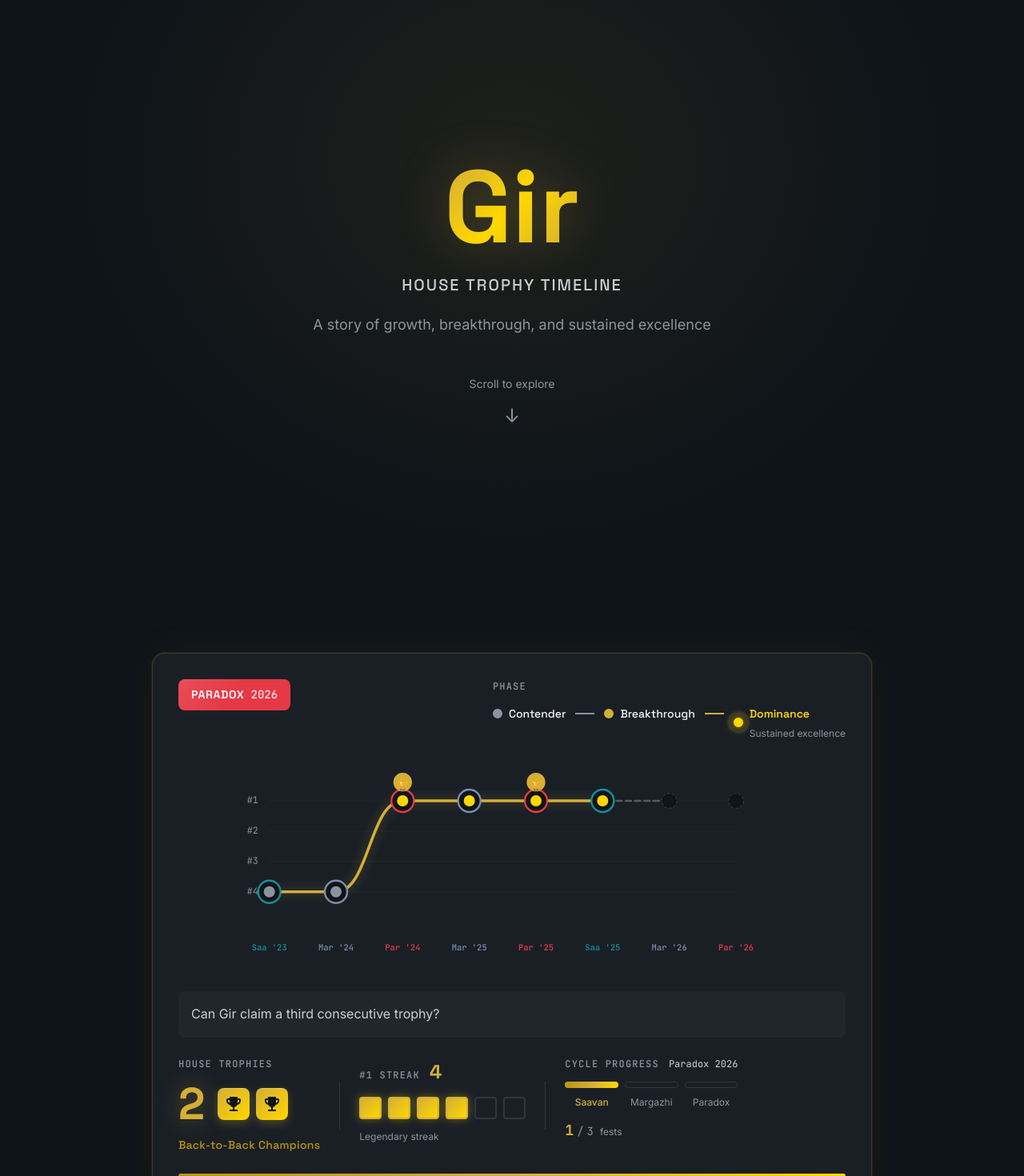
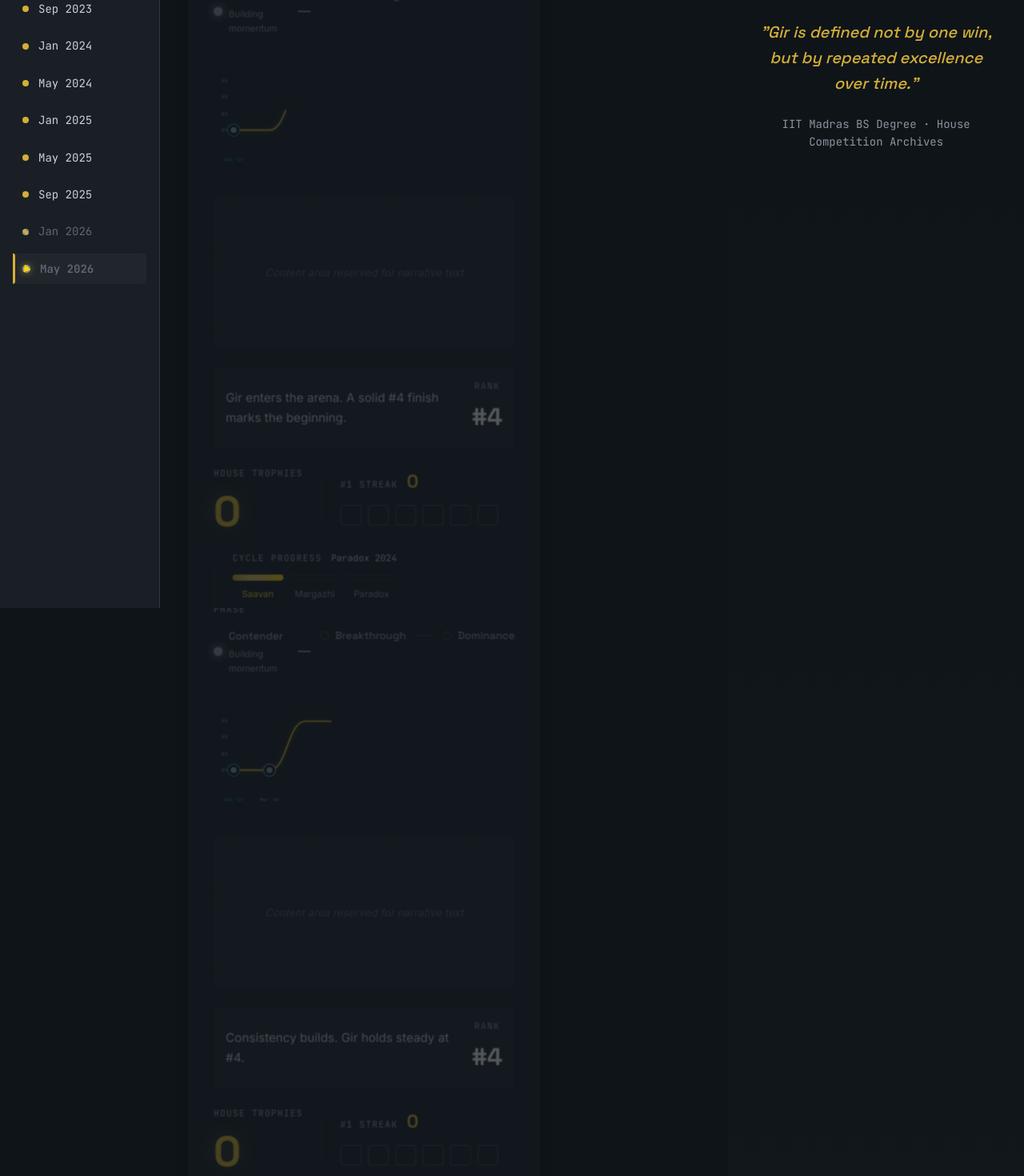
Before and after one commit to r34l-rudr44/gir-timeline, a React (Vite) app: page / in a window 1280 px wide. Shown: the part 40-1510 px from the top of the page at 80% size. Built offline with nearby package versions, Linux system fonts and the light colour scheme.

Commit message:
Restructure layout: Add left sidebar timeline, improve trophy icons, add content area

```diff
--- a/src/components/RankChart/RankChart.module.css
+++ b/src/components/RankChart/RankChart.module.css
@@ -96,10 +96,8 @@
   }
 }
 
-.trophyIcon {
-  font-size: 10px;
-  text-anchor: middle;
-  dominant-baseline: middle;
+.trophyMarker {
+  filter: drop-shadow(0 2px 4px rgba(0, 0, 0, 0.3));
 }
 
 .eventLabel {
--- /dev/null
+++ b/src/components/SidebarTimeline/SidebarTimeline.module.css
@@ -0,0 +1,158 @@
+.sidebar {
+  position: fixed;
+  left: 0;
+  top: 0;
+  width: 200px;
+  height: 100vh;
+  background: var(--bg-elevated);
+  border-right: 1px solid var(--border-subtle);
+  padding: var(--space-8) var(--space-4);
+  overflow-y: auto;
+  z-index: 10;
+}
+
+.timeline {
+  display: flex;
+  flex-direction: column;
+  gap: var(--space-2);
+}
+
+.timelineItem {
+  display: flex;
+  align-items: center;
+  gap: var(--space-3);
+  padding: var(--space-2) var(--space-3);
+  cursor: pointer;
+  position: relative;
+  transition: all var(--duration-fast) var(--ease-out);
+  border-radius: var(--radius-sm);
+}
+
+.timelineItem:hover {
+  background: var(--bg-card);
+}
+
+.timelineItem.active {
+  background: var(--bg-card);
+}
+
+.activeIndicator {
+  position: absolute;
+  left: 0;
+  top: 50%;
+  transform: translateY(-50%);
+  width: 3px;
+  height: 100%;
+  background: var(--gold-primary);
+  border-radius: 0 var(--radius-sm) var(--radius-sm) 0;
+}
+
+.dot {
+  width: 8px;
+  height: 8px;
+  border-radius: var(--radius-full);
+  background: var(--border-subtle);
+  border: 2px solid var(--bg-elevated);
+  flex-shrink: 0;
+  transition: all var(--duration-normal) var(--ease-out);
+}
+
+.timelineItem.past .dot {
+  background: var(--gold-primary);
+  border-color: var(--gold-primary);
+}
+
+.timelineItem.active .dot {
+  background: var(--gold-bright);
+  border-color: var(--gold-bright);
+  box-shadow: 0 0 8px rgba(255, 215, 0, 0.5);
+  width: 10px;
+  height: 10px;
+}
+
+.timelineItem.upcoming .dot {
+  border-style: dashed;
+  border-color: var(--text-muted);
+}
+
+.label {
+  font-family: var(--font-mono);
+  font-size: var(--text-sm);
+  color: var(--text-muted);
+  transition: color var(--duration-normal) var(--ease-out);
+}
+
+.timelineItem.past .label {
+  color: var(--text-secondary);
+}
+
+.timelineItem.active .label {
+  color: var(--gold-primary);
+  font-weight: var(--weight-semibold);
+}
+
+.timelineItem.upcoming .label {
+  color: var(--text-muted);
+  opacity: 0.6;
+}
+
+/* Scrollbar styling */
+.sidebar::-webkit-scrollbar {
+  width: 4px;
+}
+
+.sidebar::-webkit-scrollbar-track {
+  background: transparent;
+}
+
+.sidebar::-webkit-scrollbar-thumb {
+  background: var(--border-subtle);
+  border-radius: var(--radius-full);
+}
+
+.sidebar::-webkit-scrollbar-thumb:hover {
+  background: var(--gold-muted);
+}
+
+/* Responsive */
+@media (max-width: 1024px) {
+  .sidebar {
+    width: 160px;
+  }
+
+  .label {
+    font-size: var(--text-xs);
+  }
+}
+
+@media (max-width: 768px) {
+  .sidebar {
+    position: relative;
+    width: 100%;
+    height: auto;
+    border-right: none;
+    border-bottom: 1px solid var(--border-subtle);
+    padding: var(--space-4);
+  }
+
+  .timeline {
+    flex-direction: row;
+    overflow-x: auto;
+    gap: var(--space-4);
+  }
+
+  .timelineItem {
+    flex-direction: column;
+    min-width: 80px;
+    text-align: center;
+  }
+
+  .activeIndicator {
+    left: 50%;
+    top: 0;
+    transform: translateX(-50%);
+    width: 100%;
+    height: 3px;
+    border-radius: var(--radius-sm) var(--radius-sm) 0 0;
+  }
+}
--- /dev/null
+++ b/src/components/SidebarTimeline/SidebarTimeline.tsx
@@ -0,0 +1,51 @@
+import { festHistory } from '../../data/festHistory';
+import styles from './SidebarTimeline.module.css';
+
+interface SidebarTimelineProps {
+  currentIndex: number;
+  onEventClick?: (index: number) => void;
+}
+
+export function SidebarTimeline({ currentIndex, onEventClick }: SidebarTimelineProps) {
+  return (
+    <aside className={styles.sidebar}>
+      <div className={styles.timeline}>
+        {festHistory.map((event, index) => {
+          const isActive = index === currentIndex;
+          const isPast = index < currentIndex;
+          const isUpcoming = event.status === 'upcoming';
+
+          // Format date label
+          const getDateLabel = () => {
+            const monthMap: Record<string, string> = {
+              'Saavan': 'Sep',
+              'Margazhi': 'Jan',
+              'Paradox': 'May'
+            };
+            const month = monthMap[event.fest] || event.fest.slice(0, 3);
+            return `${month} ${event.year}`;
+          };
+
+          return (
+            <div
+              key={event.id}
+              className={`
+                ${styles.timelineItem}
+                ${isActive ? styles.active : ''}
+                ${isPast ? styles.past : ''}
+                ${isUpcoming ? styles.upcoming : ''}
+              `}
+              onClick={() => onEventClick?.(index)}
+            >
+              {isActive && <div className={styles.activeIndicator} />}
+              <div className={styles.dot} />
+              <span className={styles.label}>{getDateLabel()}</span>
+            </div>
+          );
+        })}
+      </div>
+    </aside>
+  );
+}
+
+export default SidebarTimeline;
--- /dev/null
+++ b/src/components/SidebarTimeline/index.ts
@@ -0,0 +1,2 @@
+export { SidebarTimeline } from './SidebarTimeline';
+export { default } from './SidebarTimeline';
--- a/src/components/Timeline/Timeline.module.css
+++ b/src/components/Timeline/Timeline.module.css
@@ -1,130 +1,26 @@
 .wrapper {
   min-height: 100vh;
   background: var(--bg-dark);
+  display: flex;
 }
 
-/* Hero Section */
-.hero {
-  min-height: 100vh;
-  display: flex;
-  align-items: center;
-  justify-content: center;
-  padding: var(--space-8);
+/* Main Container - Right Side Content */
+.mainContainer {
+  flex: 1;
+  margin-left: 200px; /* Sidebar width */
   position: relative;
-  overflow: hidden;
 }
 
-.hero::before {
-  content: '';
-  position: absolute;
-  inset: 0;
-  background: radial-gradient(
-    ellipse at 50% 30%,
-    rgba(212, 175, 55, 0.08) 0%,
-    transparent 60%
-  );
-  pointer-events: none;
+.contentSections {
+  position: relative;
 }
 
-.heroContent {
-  text-align: center;
-  max-width: 600px;
+.contentSection {
+  min-height: 100vh;
+  position: relative;
 }
 
-.title {
-  display: flex;
-  flex-direction: column;
-  gap: var(--space-2);
-  margin-bottom: var(--space-6);
-}
-
-.house {
-  font-family: var(--font-display);
-  font-size: clamp(4rem, 15vw, 8rem);
-  font-weight: var(--weight-bold);
-  background: linear-gradient(
-    135deg,
-    var(--gold-muted) 0%,
-    var(--gold-primary) 30%,
-    var(--gold-bright) 50%,
-    var(--gold-primary) 70%,
-    var(--gold-muted) 100%
-  );
-  -webkit-background-clip: text;
-  -webkit-text-fill-color: transparent;
-  background-clip: text;
-  text-shadow: none;
-  filter: drop-shadow(0 0 30px rgba(212, 175, 55, 0.3));
-  animation: shimmerText 3s ease-in-out infinite;
-}
-
-@keyframes shimmerText {
-  0%, 100% {
-    background-position: 0% 50%;
-  }
-  50% {
-    background-position: 100% 50%;
-  }
-}
-
-.subtitle {
-  font-family: var(--font-display);
-  font-size: var(--text-xl);
-  font-weight: var(--weight-medium);
-  color: var(--text-secondary);
-  letter-spacing: 0.1em;
-  text-transform: uppercase;
-}
-
-.tagline {
-  font-family: var(--font-body);
-  font-size: var(--text-lg);
-  color: var(--text-muted);
-  margin-bottom: var(--space-12);
-}
-
-.scrollHint {
-  display: flex;
-  flex-direction: column;
-  align-items: center;
-  gap: var(--space-2);
-  color: var(--text-muted);
-  font-size: var(--text-sm);
-  animation: fadeInUp 1s ease-out 0.5s backwards;
-}
-
-.scrollArrow {
-  font-size: var(--text-2xl);
-  animation: bounce 2s ease-in-out infinite;
-}
-
-@keyframes bounce {
-  0%, 100% {
-    transform: translateY(0);
-  }
-  50% {
-    transform: translateY(8px);
-  }
-}
-
-@keyframes fadeInUp {
-  from {
-    opacity: 0;
-    transform: translateY(20px);
-  }
-  to {
-    opacity: 1;
-    transform: translateY(0);
-  }
-}
-
-/* Timeline Container */
-.container {
-  position: relative;
-  min-height: 400vh; /* Creates scroll space */
-}
-
-.sticky {
+.stickyDashboard {
   position: sticky;
   top: 0;
   height: 100vh;
@@ -132,11 +28,12 @@
   align-items: center;
   justify-content: center;
   padding: var(--space-6);
+  overflow-y: auto;
 }
 
 .dashboard {
   width: 100%;
-  max-width: 900px;
+  max-width: 1000px;
   background: var(--bg-elevated);
   border-radius: var(--radius-xl);
   border: 1px solid var(--border-subtle);
@@ -148,6 +45,13 @@
     0 4px 24px rgba(0, 0, 0, 0.4),
     0 0 0 1px rgba(255, 255, 255, 0.03);
   transition: all var(--duration-slow) var(--ease-out);
+  opacity: 0.3;
+  transform: scale(0.95);
+}
+
+.dashboard.active {
+  opacity: 1;
+  transform: scale(1);
 }
 
 .dashboard.phaseTransition {
@@ -187,6 +91,28 @@
 
 .chartSection {
   padding: var(--space-4) 0;
+}
+
+/* Content Area - Reserved for narrative content */
+.contentArea {
+  min-height: 200px;
+  padding: var(--space-6);
+  background: var(--bg-card);
+  border-radius: var(--radius-md);
+  border: 1px dashed var(--border-subtle);
+  display: flex;
+  align-items: center;
+  justify-content: center;
+  color: var(--text-muted);
+  font-family: var(--font-body);
+  font-size: var(--text-sm);
+  font-style: italic;
+}
+
+/* This will be hidden when content is added */
+.contentArea:empty::before {
+  content: 'Content area reserved for narrative text';
+  opacity: 0.5;
 }
 
 .description {
@@ -261,21 +187,9 @@
   transition: width var(--duration-normal) var(--ease-out);
 }
 
-/* Scroll Spacer */
-.scrollSpacer {
-  position: absolute;
-  top: 0;
-  left: 0;
-  right: 0;
-  pointer-events: none;
-}
-
-.eventSection {
-  height: calc(400vh / 8); /* Divide by number of events */
-}
-
 /* Footer */
 .footer {
+  margin-left: 200px; /* Sidebar width */
   padding: var(--space-16) var(--space-8);
   text-align: center;
   background: linear-gradient(
@@ -306,8 +220,30 @@
 }
 
 /* Responsive */
+@media (max-width: 1024px) {
+  .mainContainer {
+    margin-left: 160px;
+  }
+
+  .footer {
+    margin-left: 160px;
+  }
+}
+
 @media (max-width: 768px) {
-  .sticky {
+  .wrapper {
+    flex-direction: column;
+  }
+
+  .mainContainer {
+    margin-left: 0;
+  }
+
+  .footer {
+    margin-left: 0;
+  }
+
+  .stickyDashboard {
     padding: var(--space-4);
   }
 
@@ -333,14 +269,15 @@
     flex-direction: column;
     text-align: center;
   }
+
+  .contentArea {
+    min-height: 150px;
+    padding: var(--space-4);
+  }
 }
 
 @media (max-width: 480px) {
-  .house {
-    font-size: 3rem;
-  }
-
-  .subtitle {
-    font-size: var(--text-base);
+  .dashboard {
+    max-width: 100%;
   }
 }
--- a/src/components/Timeline/Timeline.tsx
+++ b/src/components/Timeline/Timeline.tsx
@@ -1,6 +1,7 @@
 import { useRef, useState, useEffect } from 'react';
 import { festHistory, deriveTimelineState } from '../../data/festHistory';
 import { useScrollProgress, useCurrentEventIndex } from '../../hooks/useScrollProgress';
+import { SidebarTimeline } from '../SidebarTimeline';
 import { FestBadge } from '../FestBadge';
 import { PhaseIndicator } from '../PhaseIndicator';
 import { TrophyCounter } from '../TrophyCounter';
@@ -11,7 +12,7 @@ import styles from './Timeline.module.css';
 
 export function Timeline() {
   const containerRef = useRef<HTMLDivElement>(null);
-  const stickyRef = useRef<HTMLDivElement>(null);
+  const mainContentRef = useRef<HTMLDivElement>(null);
 
   // Track scroll progress
   const scrollProgress = useScrollProgress(containerRef, { offset: 100 });
@@ -34,71 +35,85 @@ export function Timeline() {
     }
   }, [phase, prevPhase]);
 
+  const handleEventClick = (index: number) => {
+    // Scroll to the corresponding section
+    if (containerRef.current) {
+      const eventSection = containerRef.current.querySelector(`[data-event-index="${index}"]`);
+      if (eventSection) {
+        eventSection.scrollIntoView({ behavior: 'smooth', block: 'start' });
+      }
+    }
+  };
+
   return (
     <div className={styles.wrapper}>
-      {/* Hero Section */}
-      <header className={styles.hero}>
-        <div className={styles.heroContent}>
-          <h1 className={styles.title}>
-            <span className={styles.house}>Gir</span>
-            <span className={styles.subtitle}>House Trophy Timeline</span>
-          </h1>
-          <p className={styles.tagline}>
-            A story of growth, breakthrough, and sustained excellence
-          </p>
-          <div className={styles.scrollHint}>
-            <span>Scroll to explore</span>
-            <div className={styles.scrollArrow}>↓</div>
-          </div>
-        </div>
-      </header>
+      {/* Left Sidebar Timeline */}
+      <SidebarTimeline
+        currentIndex={currentEventIndex}
+        onEventClick={handleEventClick}
+      />
 
-      {/* Scrollable Timeline Container */}
-      <div ref={containerRef} className={styles.container}>
+      {/* Main Content Area */}
+      <div ref={containerRef} className={styles.mainContainer}>
+        {/* Scrollable Content Sections */}
+        <div className={styles.contentSections}>
+          {festHistory.map((event, index) => (
+            <section
+              key={event.id}
+              data-event-index={index}
+              className={styles.contentSection}
+            >
               {/* Sticky Dashboard */}
-        <div ref={stickyRef} className={styles.sticky}>
+              <div className={styles.stickyDashboard}>
                 <div
                   className={`
                     ${styles.dashboard}
-              ${phaseChanged ? styles.phaseTransition : ''}
-              ${phase === 'dominance' ? styles.dominanceMode : ''}
+                    ${index === currentEventIndex ? styles.active : ''}
+                    ${phaseChanged && index === currentEventIndex ? styles.phaseTransition : ''}
+                    ${phase === 'dominance' && index === currentEventIndex ? styles.dominanceMode : ''}
                   `}
                 >
-            {/* Top Row: Fest Badge + Phase */}
+                  {/* Top Row: Date Badge + Phase */}
                   <div className={styles.topRow}>
                     <FestBadge
-                fest={currentEvent.fest}
-                year={currentEvent.year}
-                isTrophyWin={currentEvent.isTrophyWin}
+                      fest={event.fest}
+                      year={event.year}
+                      isTrophyWin={event.isTrophyWin}
                     />
-              <PhaseIndicator currentPhase={phase} />
+                    <PhaseIndicator currentPhase={event.phase} />
                   </div>
 
                   {/* Chart Section */}
                   <div className={styles.chartSection}>
                     <RankChart
                       events={festHistory}
-                currentIndex={currentEventIndex}
+                      currentIndex={index}
                     />
+                  </div>
+
+                  {/* Content Area (empty for now, ready for future content) */}
+                  <div className={styles.contentArea}>
+                    {/* This area is reserved for narrative content */}
+                    {/* Will be populated later with event descriptions and stories */}
                   </div>
 
                   {/* Event Description */}
                   <div className={styles.description}>
                     <p className={styles.eventDescription}>
-                {currentEvent.description}
+                      {event.description}
                     </p>
-              {currentEvent.rank !== null && (
+                    {event.rank !== null && (
                       <div className={styles.rankDisplay}>
                         <span className={styles.rankLabel}>Rank</span>
                         <span
                           className={styles.rankValue}
                           style={{
-                      color: currentEvent.rank === 1
+                            color: event.rank === 1
                               ? 'var(--rank-1)'
                               : 'var(--text-primary)'
                           }}
                         >
-                    #{currentEvent.rank}
+                          #{event.rank}
                         </span>
                       </div>
                     )}
@@ -106,13 +121,13 @@ export function Timeline() {
 
                   {/* Metrics Row */}
                   <div className={styles.metricsRow}>
-              <TrophyCounter count={totalTrophies} />
+                    <TrophyCounter count={deriveTimelineState(index).totalTrophies} />
                     <div className={styles.divider} />
-              <StreakMeter streak={currentStreak} />
+                    <StreakMeter streak={deriveTimelineState(index).currentStreak} />
                     <div className={styles.divider} />
                     <CycleProgress
-                completed={cycleProgress.completed}
-                cycleId={currentEvent.cycleId}
+                      completed={deriveTimelineState(index).cycleProgress.completed}
+                      cycleId={event.cycleId}
                     />
                   </div>
 
@@ -120,22 +135,12 @@ export function Timeline() {
                   <div className={styles.progressBar}>
                     <div
                       className={styles.progressFill}
-                style={{ width: `${scrollProgress * 100}%` }}
+                      style={{ width: `${(index + 1) / festHistory.length * 100}%` }}
                     />
                   </div>
                 </div>
               </div>
-
-        {/* Scroll Spacer - Creates scrollable area */}
-        <div className={styles.scrollSpacer}>
-          {festHistory.map((event, index) => (
-            <div
-              key={event.id}
-              className={`
-                ${styles.eventSection}
-                ${index === currentEventIndex ? styles.activeSection : ''}
-              `}
-            />
+            </section>
           ))}
         </div>
       </div>
--- a/src/components/TrophyCounter/TrophyCounter.tsx
+++ b/src/components/TrophyCounter/TrophyCounter.tsx
@@ -1,4 +1,5 @@
 import { useCountUp } from '../../hooks/useTimelineState';
+import { TrophyIcon } from '../icons/TrophyIcon';
 import styles from './TrophyCounter.module.css';
 
 interface TrophyCounterProps {
@@ -23,7 +24,7 @@ export function TrophyCounter({ count, animate = true }: TrophyCounterProps) {
               className={`${styles.trophy} ${animate ? styles.animate : ''}`}
               style={{ '--delay': `${i * 0.2 + 0.3}s` } as React.CSSProperties}
             >
-              <TrophyIcon />
+              <TrophyIcon size={24} color="var(--bg-dark)" />
             </div>
           ))}
         </div>
@@ -37,16 +38,5 @@ export function TrophyCounter({ count, animate = true }: TrophyCounterProps) {
   );
 }
 
-function TrophyIcon() {
-  return (
-    <svg
-      viewBox="0 0 24 24"
-      fill="currentColor"
-      className={styles.trophyIcon}
-    >
-      <path d="M19 5h-2V3H7v2H5c-1.1 0-2 .9-2 2v1c0 2.55 1.92 4.63 4.39 4.94.63 1.5 1.98 2.63 3.61 2.96V19H7v2h10v-2h-4v-3.1c1.63-.33 2.98-1.46 3.61-2.96C19.08 12.63 21 10.55 21 8V7c0-1.1-.9-2-2-2zM5 8V7h2v3.82C5.84 10.4 5 9.3 5 8zm14 0c0 1.3-.84 2.4-2 2.82V7h2v1z"/>
-    </svg>
-  );
-}
 
 export default TrophyCounter;
--- /dev/null
+++ b/src/components/icons/TrophyIcon.tsx
@@ -0,0 +1,34 @@
+interface TrophyIconProps {
+  className?: string;
+  size?: number;
+  color?: string;
+}
+
+export function TrophyIcon({ className = '', size = 24, color = 'currentColor' }: TrophyIconProps) {
+  return (
+    <svg
+      viewBox="0 0 24 24"
+      fill="none"
+      stroke={color}
+      strokeWidth="1.5"
+      strokeLinecap="round"
+      strokeLinejoin="round"
+      className={className}
+      width={size}
+      height={size}
+    >
+      {/* Trophy cup */}
+      <path d="M6 9H4a2 2 0 0 0-2 2v4a2 2 0 0 0 2 2h16a2 2 0 0 0 2-2v-4a2 2 0 0 0-2-2h-2" />
+      {/* Trophy base */}
+      <path d="M6 9V7a2 2 0 0 1 2-2h8a2 2 0 0 1 2 2v2" />
+      {/* Trophy handles */}
+      <path d="M6 9l-2 4h16l-2-4" />
+      {/* Trophy top rim */}
+      <path d="M4 9h16" />
+      {/* Star on trophy */}
+      <circle cx="12" cy="11" r="1.5" fill={color} />
+    </svg>
+  );
+}
+
+export default TrophyIcon;
```
Also changed, not shown: src/components/RankChart/RankChart.tsx (+15 -11 lines). Lines whose indentation alone changed are shown as unchanged.
